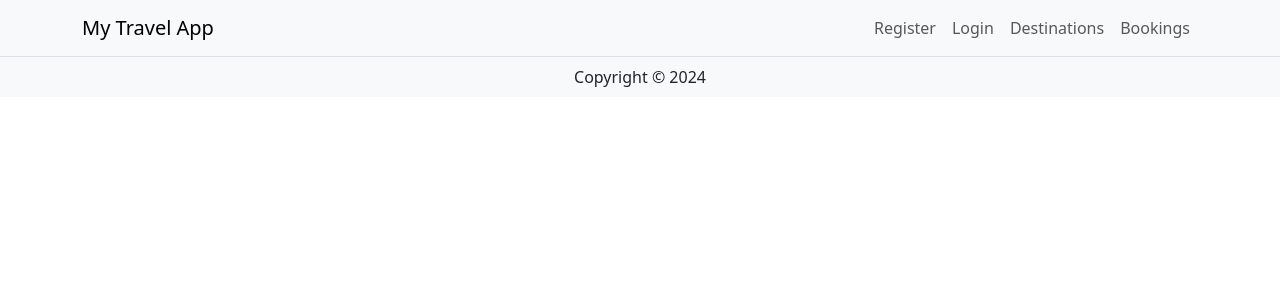
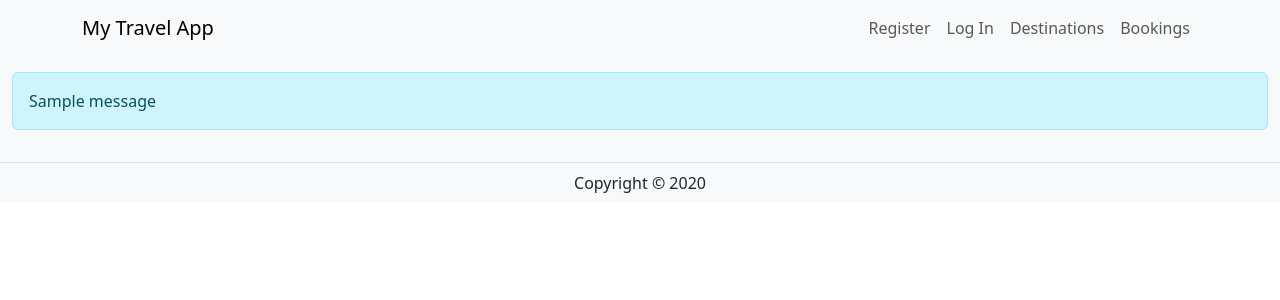
Before and after one commit to Molly-mz/iab207week10, a Flask app: template travel/templates/base.html in a window 1280 px wide. Shown: the top 300 px of the page. Run offline with Flask 3, Linux system fonts and the light colour scheme; the template is opened without the code that fills it: most values are stand-ins (such as "Sample title", 1, 10 or a date in 2020); one stand-in notice (Sample message) is shown; some libraries are stand-ins or nearby versions.

Commit message:
Final Changes

```diff
--- a/travel/templates/base.html
+++ b/travel/templates/base.html
@@ -27,15 +27,37 @@
             <!-- Navbar -->
             <div class="collapse navbar-collapse justify-content-end" id="navbarSupportedContent">
                <div class="navbar-nav ml-auto">
-                  <a class="nav-item nav-link" href='#'>Register</a>
-                  <a class="nav-item nav-link" href='#'>Login</a>
-                  <a class="nav-item nav-link" href="#">Destinations</a>
+
+                  <!-- Register/Login/Logout and welcome -->
+                  {% if current_user.is_authenticated %}
+                  <a class="nav-item nav-link disabled text-muted" href="#">Welcome {{current_user.name}}</a>
+                  <a class="nav-item nav-link" href="{{ url_for('auth.logout') }}">Log Out</a>
+                  {% else %}
+                  <a class="nav-item nav-link" href="{{ url_for('auth.register') }}">Register</a>
+                  <a class="nav-item nav-link" href="{{ url_for('auth.login') }}">Log In</a>
+                  {% endif %}
+
+                  <a class="nav-item nav-link" href="{{ url_for('destination.create') }}">Destinations</a>
                   <a class="nav-item nav-link" href="#">Bookings</a>
 
                </div>
             </div>
          </div>
       </nav>
+      <!-- flashes any messages to the user -->
+      {% with messages = get_flashed_messages() %}
+      {% if messages %} <!-- check if there are any messages -->
+      <div class="container-fluid">
+         <div class="row mt-3 mb-3">
+            <div class="col-md-12">
+               {% for message in messages %} <!--loop through the messages-->
+               <div class="alert alert-info">{{ message }}</div> <!--display as alert-->
+               {% endfor %}
+            </div>
+         </div>
+      </div>
+      {% endif %}
+      {% endwith %}
 
       {% block header %}
 
@@ -49,12 +71,11 @@
 
    <footer class="footer">
       <div class="text-center py-2 bg-light">
-         <span class="text-dark">Copyright &copy; 2024</span>
+         <span class="text-dark">Copyright &copy; {{ year }}</span>
       </div>
    </footer>
-   <script src="https://cdn.jsdelivr.net/npm/bootstrap@5.3.2/dist/js/bootstrap.bundle.min.js"
-      integrity="sha384-C6RzsynM9kWDrMNeT87bh95OGNyZPhcTNXj1NW7RuBCsyN/o0jlpcV8Qyq46cDfL"
-      crossorigin="anonymous"></script>
 </body>
+<script src="https://cdn.jsdelivr.net/npm/bootstrap@5.3.2/dist/js/bootstrap.bundle.min.js"
+   integrity="sha384-C6RzsynM9kWDrMNeT87bh95OGNyZPhcTNXj1NW7RuBCsyN/o0jlpcV8Qyq46cDfL" crossorigin="anonymous"></script>
 
 </html>
--- a/travel/templates/destinations/show.html
+++ b/travel/templates/destinations/show.html
@@ -47,9 +47,10 @@
 
   <div class="row border-bottom">
     {{ render_form(form,"/destinations/{0}/comment".format(destination.id)) }}
+
     {% for comment in destination.comments %}
     <div class="col-md-12">
-      <b>{{ comment.user }} <span class="ml-2 text-muted">January 2024</span></b>
+      <b>{{ comment.user.name }} <span class="ml-2 text-muted">January 2024</span></b>
       <p>{{ comment.text }}</p>
     </div>
     {% endfor %}
```
Also changed, not shown: travel/destinations.py (+9 -3 lines), travel/templates/destinations/404.html (added, +15 -0 lines).
